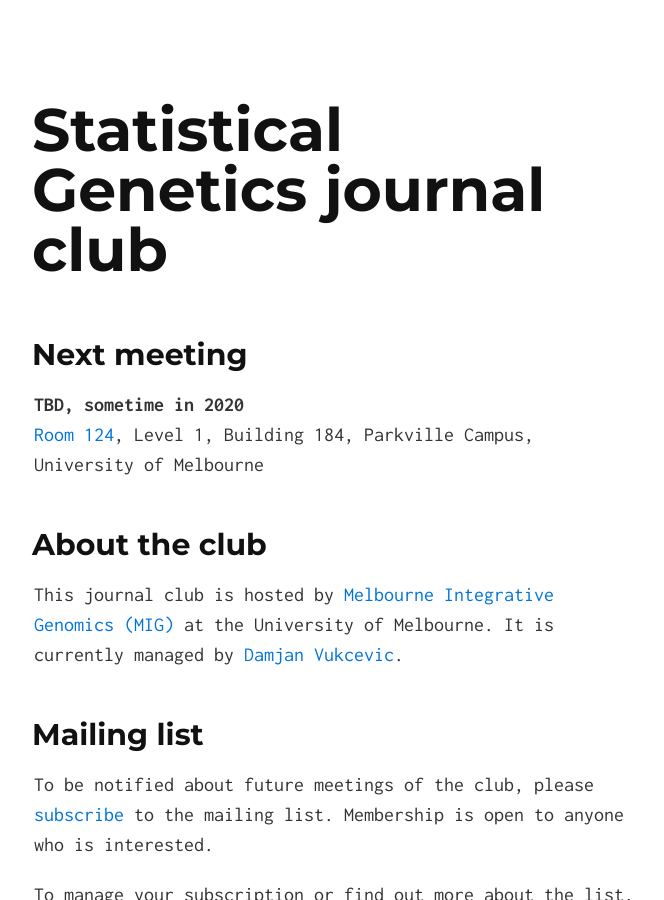
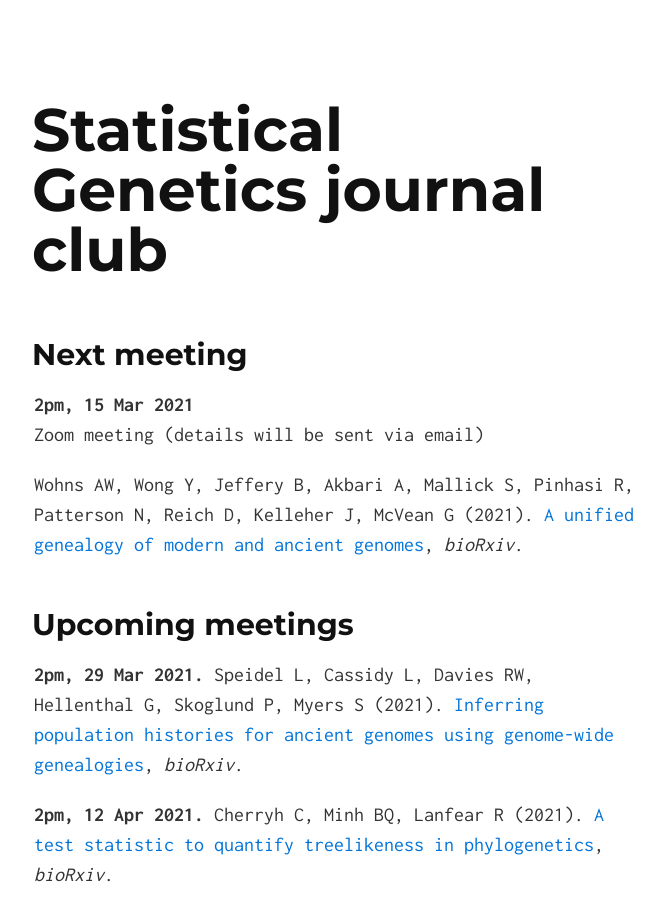
Before and after one commit to melbintgen/statgen-journal-club, a Jekyll site: the page built from index.md, in a window 1280 px wide and 900 px high. Shown: the whole window, without its empty margins (306-970 px from the left). Built offline with Jekyll 4.4.1, drawn with Linux system fonts in a browser that asks for light colours; our own code applies the rules of GitHub Pages for plain Markdown files.

Commit message:
Announce meetings for Mar-Apr 2021

```diff
--- a/index.md
+++ b/index.md
@@ -5,9 +5,23 @@ layout: default
 
 ## Next meeting
 
-**TBD, sometime in 2020**
-[Room 124](https://maps.unimelb.edu.au/parkville/building/184/124), Level 1,
-Building 184, Parkville Campus, University of Melbourne
+**2pm, 15 Mar 2021**
+Zoom meeting (details will be sent via email)
+
+Wohns AW, Wong Y, Jeffery B, Akbari A, Mallick S, Pinhasi R, Patterson N, Reich
+D, Kelleher J, McVean G (2021).  [A unified genealogy of modern and ancient
+genomes](https://doi.org/10.1101/2021.02.16.431497), *bioRxiv*.
+
+
+## Upcoming meetings
+
+**2pm, 29 Mar 2021.**  Speidel L, Cassidy L, Davies RW, Hellenthal G, Skoglund
+P, Myers S (2021). [Inferring population histories for ancient genomes using
+genome-wide genealogies](https://doi.org/10.1101/2021.02.17.431573), *bioRxiv*.
+
+**2pm, 12 Apr 2021.**  Cherryh C, Minh BQ, Lanfear R (2021).  [A test statistic
+to quantify treelikeness in
+phylogenetics](https://doi.org/10.1101/2021.02.16.431544), *bioRxiv*.
 
 
 ## About the club
```
